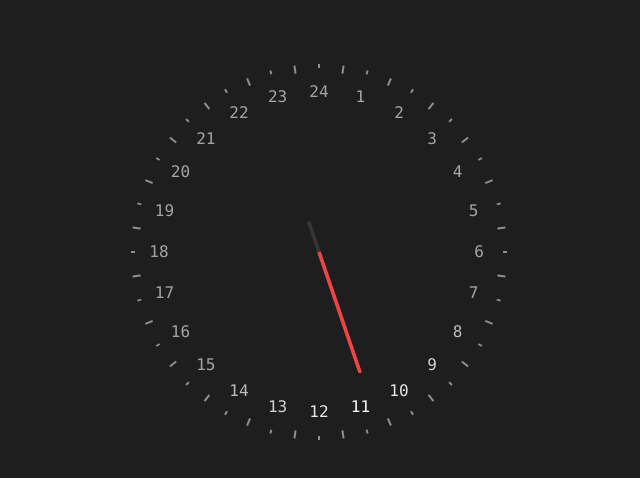
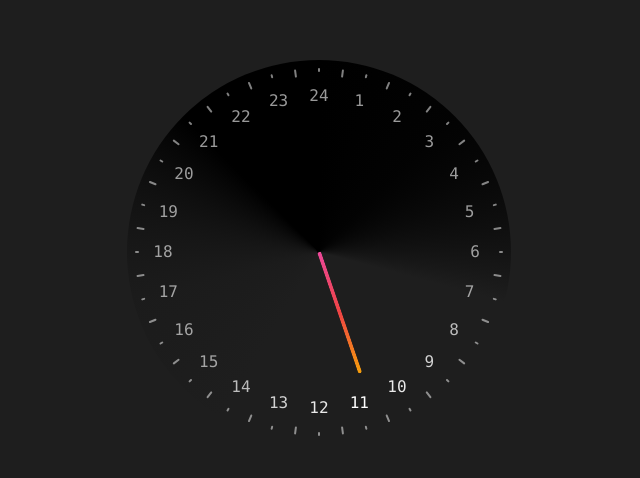
Before and after one commit to samstephenson/slow-time-clock, a React (Create React App) app: page / in a window 1280 px wide. Shown: the part 148-626 px from the top of the page, without its empty margins (321-961 px from the left). Built offline with nearby package versions, Linux system fonts and the light colour scheme.

Commit message:
Break numbers and markers into components

```diff
--- a/src/App.js
+++ b/src/App.js
@@ -1,5 +1,7 @@
 import React, { useState, useEffect } from "react";
 import ClockHand from "./ClockHand";
+import ClockMarkers from "./ClockMarkers";
+import ClockNumbers from "./ClockNumbers";
 import "./App.css";
 
 function App() {
@@ -25,72 +27,19 @@ function App() {
     setTimeRounded(Math.round(time * 24));
   }, [time]);
 
-  const clockNumbers = [];
-
-  const clockColoring = (i) => {
-    if (i === timeRounded) {
-      return "opacity-100";
-    } else if (i === timeRounded - 1 || i === timeRounded + 1) {
-      return "opacity-90";
-    } else if (i === timeRounded - 2 || i === timeRounded + 2) {
-      return "opacity-80";
-    } else if (i === timeRounded - 3 || i === timeRounded + 3) {
-      return "opacity-70";
-    } else {
-      return "opacity-60";
-    }
-  };
-
-  for (var i = 1; i < 25; i++) {
-    clockNumbers.push(
-      <div
-        key={i}
-        className={`clock-number absolute inset-5 text-center text-white  font-mono ${clockColoring(
-          i
-        )}`}
-        style={{
-          transform: `rotate(${15 * i}deg)`,
-        }}
-      >
-        <span
-          className="block"
-          style={{
-            transform: `rotate(${-15 * i}deg)`,
-          }}
-        >
-          {i}
-        </span>
-      </div>
-    );
-  }
-  const markers = [];
-  for (var j = 0; j < 48; j++) {
-    markers.push(
-      <div
-        key={j}
-        className="absolute inset-1 flex justify-center"
-        style={{
-          transform: `rotate(${7.5 * j}deg)`,
-        }}
-      >
-        <div
-          className={`w-0.5 ${j % 2 === 0 ? "h-1" : "h-2"} bg-white opacity-50`}
-        />
-      </div>
-    );
-  }
-
   const sleepTime = 21;
   const wakeTime = 7;
+  const blurAmount = 1.5;
   const getAngleFromHour = (time) => (time / 24) * 360;
 
-  const clockFaceGradient = `conic-gradient(from 0turn at 50% 50%, #000, ${getAngleFromHour(
-    wakeTime - 0.75
+  const clockFaceGradient = `conic-gradient(from 0turn at 50% 50%, #000,
+      ${getAngleFromHour(
+        wakeTime - blurAmount
+      )}deg, #1e1e1e, ${getAngleFromHour(
+    wakeTime + blurAmount
   )}deg, #1e1e1e, ${getAngleFromHour(
-    wakeTime + 0.75
-  )}deg, #1e1e1e, ${getAngleFromHour(
-    sleepTime - 0.75
-  )}, #000, ${getAngleFromHour(sleepTime + 0.75)}deg, #000)`;
+    sleepTime - blurAmount
+  )}deg, #000, ${getAngleFromHour(sleepTime + blurAmount)}deg, #000)`;
 
   return (
     <div className="h-screen flex items-center w-screen justify-center">
@@ -101,8 +50,8 @@ function App() {
         }}
       >
         <ClockHand time={time} />
-        {clockNumbers}
-        {markers}
+        <ClockNumbers timeRounded={timeRounded} />
+        <ClockMarkers timeRounded={timeRounded} />
       </div>
     </div>
   );
--- a/src/ClockHand.js
+++ b/src/ClockHand.js
@@ -7,8 +7,8 @@ export default function ClockHand(props) {
           transform: `rotate(${props.time * 360 + 90}deg)`,
         }}
       >
-        <div className="bg-red-500 w-1/2" />
-        <div className="bg-white opacity-10 w-8" />
+        <div className="bg-gradient-to-r from-yellow-500 via-red-500 to-pink-500 w-1/2 rounded-full" />
+        <div className="bg-black w-8" />
       </div>
     </div>
   );
--- /dev/null
+++ b/src/ClockMarkers.js
@@ -0,0 +1,21 @@
+export default function Markers() {
+  const markers = [];
+  for (var j = 0; j < 48; j++) {
+    markers.push(
+      <div
+        key={j}
+        className="absolute inset-2 flex justify-center"
+        style={{
+          transform: `rotate(${7.5 * j}deg)`,
+        }}
+      >
+        <div
+          className={`w-0.5 ${
+            j % 2 === 0 ? "h-1" : "h-2"
+          } bg-white opacity-50 rounded-full`}
+        />
+      </div>
+    );
+  }
+  return markers;
+}
--- /dev/null
+++ b/src/ClockNumbers.js
@@ -0,0 +1,44 @@
+import React from "react";
+
+export default function Numbers(props) {
+  const clockNumbers = [];
+  const timeRounded = props.timeRounded;
+
+  const clockColoring = (i) => {
+    if (i === timeRounded) {
+      return "opacity-100";
+    } else if (i === timeRounded - 1 || i === timeRounded + 1) {
+      return "opacity-90";
+    } else if (i === timeRounded - 2 || i === timeRounded + 2) {
+      return "opacity-80";
+    } else if (i === timeRounded - 3 || i === timeRounded + 3) {
+      return "opacity-70";
+    } else {
+      return "opacity-60";
+    }
+  };
+
+  for (var i = 1; i < 25; i++) {
+    clockNumbers.push(
+      <div
+        key={i}
+        className={`clock-number absolute inset-6 text-center text-white  font-mono ${clockColoring(
+          i
+        )}`}
+        style={{
+          transform: `rotate(${15 * i}deg)`,
+        }}
+      >
+        <span
+          className="block"
+          style={{
+            transform: `rotate(${-15 * i}deg)`,
+          }}
+        >
+          {i}
+        </span>
+      </div>
+    );
+  }
+  return clockNumbers;
+}
```
